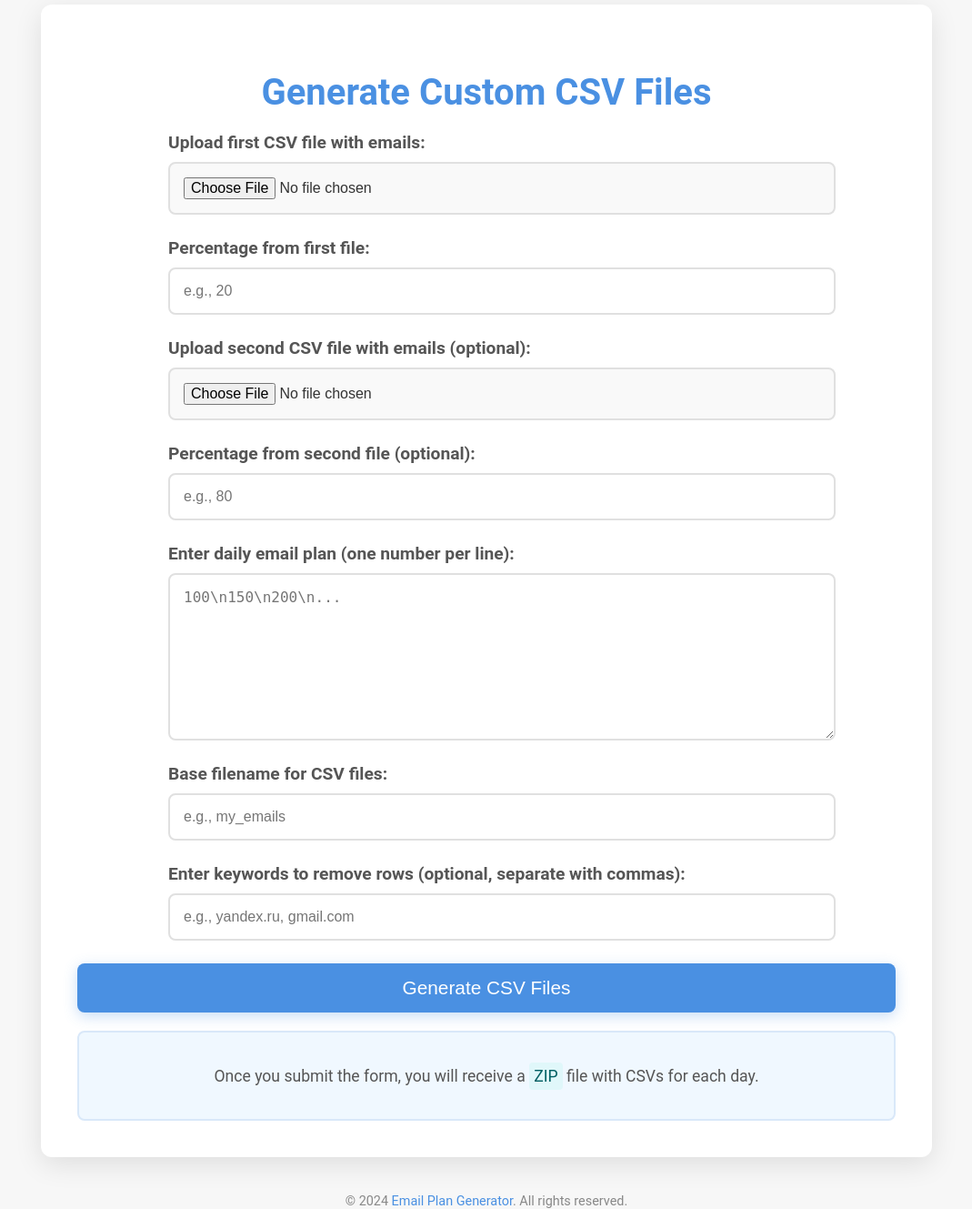
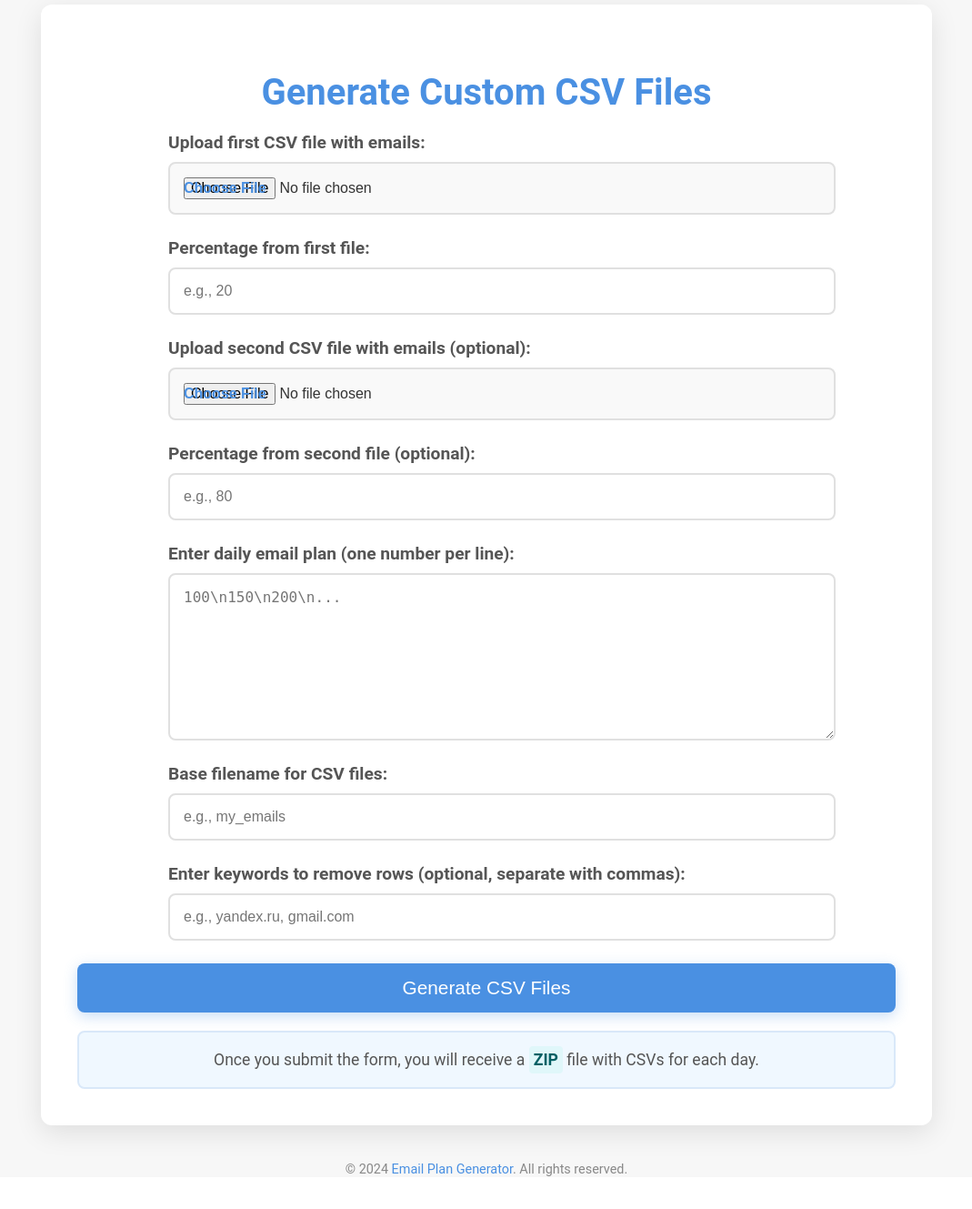
Before and after one commit to matviis/app.py, a Flask app: page / in a window 1280 px wide. Shown: the part 132-1461 px from the top of the page at 91% size, without its empty margins (105-1174 px from the left). After the commit the page ends 1425 px from the top, so only its background shows below. Run offline with Flask 3, Linux system fonts and the light colour scheme.

Commit message:
Update index.html

```diff
--- a/templates/index.html
+++ b/templates/index.html
@@ -5,12 +5,14 @@
     <meta name="viewport" content="width=device-width, initial-scale=1.0">
     <title>Email Plan Generator</title>
     <style>
+        /* Основные стили */
         body {
             font-family: 'Roboto', sans-serif;
             background-color: #f7f7f7;
             margin: 0;
             padding: 0;
             color: #333;
+            overflow-x: hidden;
         }
         header {
             background-color: #4a90e2;
@@ -18,11 +20,14 @@
             padding: 20px;
             text-align: center;
             box-shadow: 0 4px 12px rgba(0, 0, 0, 0.1);
+            animation: slideDown 1s ease-out;
         }
         header h1 {
             font-size: 3rem;
             margin: 0;
             font-weight: 700;
+            opacity: 0;
+            animation: fadeIn 2s forwards 0.5s;
         }
         .container {
             max-width: 900px;
@@ -31,6 +36,8 @@
             padding: 40px;
             border-radius: 12px;
             box-shadow: 0 8px 30px rgba(0, 0, 0, 0.1);
+            animation: fadeInUp 1s ease-out forwards;
+            opacity: 0;
         }
         h2 {
             color: #4a90e2;
@@ -38,12 +45,18 @@
             margin-bottom: 20px;
             text-align: center;
             font-weight: 600;
+            transform: translateY(20px);
+            opacity: 0;
+            animation: fadeInUp 1s forwards 0.3s;
         }
         form {
             display: flex;
             flex-direction: column;
             gap: 25px;
             align-items: center;
+            opacity: 0;
+            transform: translateY(20px);
+            animation: fadeInUp 1s forwards 0.5s;
         }
         label {
             font-weight: 600;
@@ -51,6 +64,7 @@
             font-size: 1.2rem;
             margin-bottom: 10px;
             width: 100%;
+            transition: color 0.3s ease;
         }
         input[type="file"], input[type="number"], input[type="text"], textarea {
             width: 100%;
@@ -62,6 +76,26 @@
         }
         input[type="file"] {
             background-color: #f9f9f9;
+            cursor: pointer;
+            position: relative;
+            overflow: hidden;
+        }
+        input[type="file"]::before {
+            content: 'Choose File';
+            position: absolute;
+            top: 50%;
+            left: 15px;
+            transform: translateY(-50%);
+            color: #4a90e2;
+            font-weight: bold;
+        }
+        input[type="file"] input[type="file"] {
+            opacity: 0;
+            position: absolute;
+            left: 0;
+            top: 0;
+            width: 100%;
+            height: 100%;
             cursor: pointer;
         }
         input[type="file"]:hover {
@@ -88,6 +122,22 @@
             width: 100%;
             transition: background-color 0.3s ease, transform 0.3s ease, box-shadow 0.3s ease;
             box-shadow: 0 4px 15px rgba(74, 144, 226, 0.3);
+            position: relative;
+            overflow: hidden;
+        }
+        input[type="submit"]::after {
+            content: '';
+            position: absolute;
+            top: -50%;
+            left: -50%;
+            width: 200%;
+            height: 200%;
+            background: rgba(255, 255, 255, 0.2);
+            transform: rotate(45deg) scale(0);
+            transition: transform 0.5s ease;
+        }
+        input[type="submit"]:hover::after {
+            transform: rotate(45deg) scale(1);
         }
         input[type="submit"]:hover {
             background-color: #357ab9;
@@ -114,25 +164,63 @@
             color: #555;
             text-align: center;
             font-size: 1.1rem;
+            animation: fadeIn 1s ease-out forwards 1s;
+            opacity: 0;
+            transform: translateY(20px);
+        }
+        .output p {
+            margin: 0;
+        }
+        .highlight {
+            background-color: #e0f7fa;
+            color: #006064;
+            padding: 5px;
+            border-radius: 4px;
+            font-weight: bold;
         }
         footer {
             text-align: center;
             margin-top: 40px;
             color: #888;
             font-size: 0.9em;
+            animation: fadeIn 1s ease-out forwards 1.5s;
+            opacity: 0;
+            transform: translateY(20px);
         }
         footer a {
             color: #4a90e2;
             text-decoration: none;
+            transition: color 0.3s ease;
         }
         footer a:hover {
+            color: #357ab9;
             text-decoration: underline;
         }
-        .highlight {
-            background-color: #e0f7fa;
-            color: #006064;
-            padding: 5px;
-            border-radius: 4px;
+
+        /* Анимации */
+        @keyframes slideDown {
+            from {
+                transform: translateY(-100%);
+            }
+            to {
+                transform: translateY(0);
+            }
+        }
+        @keyframes fadeIn {
+            to {
+                opacity: 1;
+                transform: translateY(0);
+            }
+        }
+        @keyframes fadeInUp {
+            from {
+                opacity: 0;
+                transform: translateY(20px);
+            }
+            to {
+                opacity: 1;
+                transform: translateY(0);
+            }
         }
 
         /* Медиазапросы для адаптивности */
```
